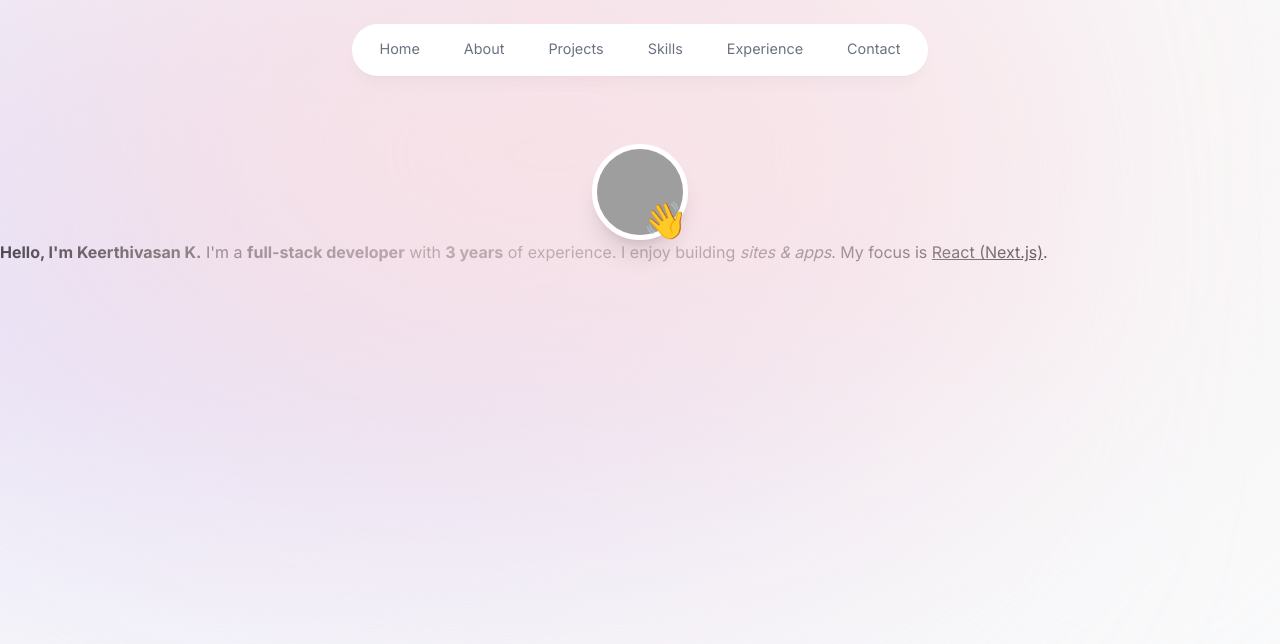
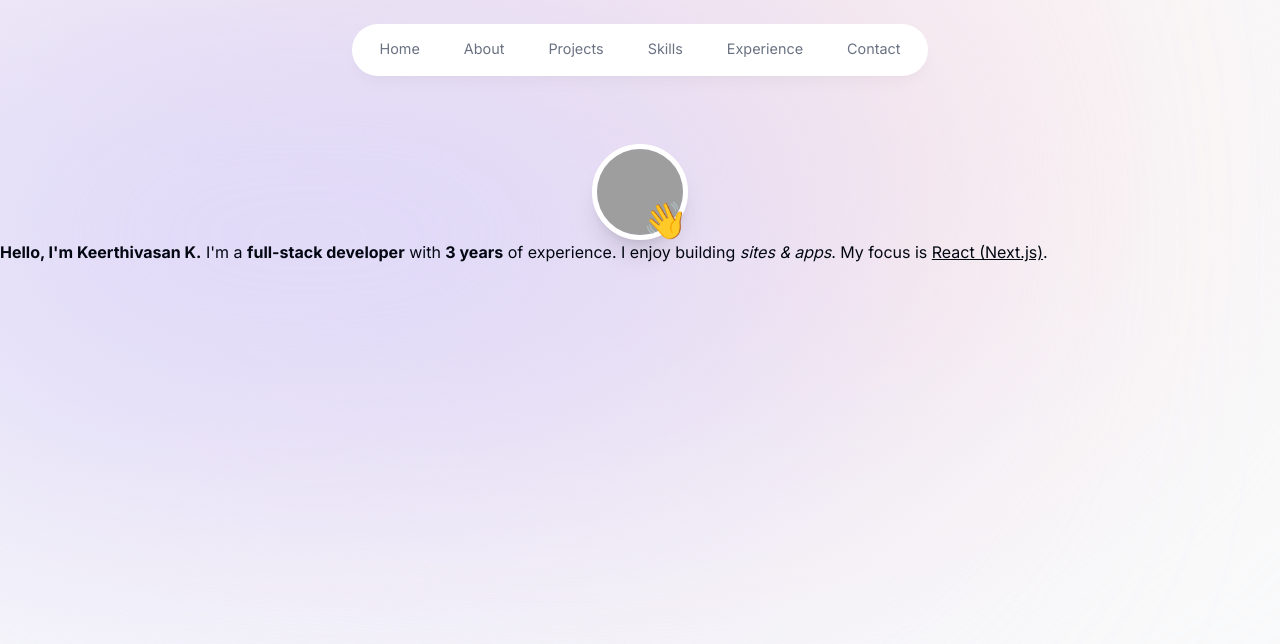
Before and after one commit to keerthivasandev/portfolio, a Next.js app: page / in a window 1280 px wide. Shown: the top 644 px of the page. Built offline with nearby package versions, Linux system fonts and the light colour scheme; grey boxes are pictures that could not be loaded.

Commit message:
Layout Z index added and Updated

```diff
--- a/app/layout.tsx
+++ b/app/layout.tsx
@@ -19,8 +19,8 @@
   return (
     <html lang="en">
       <body className={`${inter.className} bg-gray-50 text-gray-950 pt-28 sm:pt-36`}>
-        <div className="bg-[#fbe2e3] absolute top-[-6rem] right-[11rem] h-[31.25rem] w-[31.25rem] rounded-full blur-[10rem] sm:w-[68.75rem]"/>
-        <div className="bg-[#dbd7fb] absolute top-[-1rem] -z-10 left-[-35rem] h-[31.25rem] w-[31.25rem] rounded-full blur-[10rem] sm:w-[68.75rem] md:left-[-33rem] lg:left-[-28rem] xl:left-[-15rem] 2xl:left-[-5rem]"/>
+        <div className="bg-[#fbe2e3] absolute top-[-6rem] -z-10 right-[11rem] h-[31.25rem] w-[31.25rem] rounded-full blur-[10rem] sm:w-[68.75rem]"></div>
+        <div className="bg-[#dbd7fb] absolute top-[-1rem] -z-10 left-[-35rem] h-[31.25rem] w-[31.25rem] rounded-full blur-[10rem] sm:w-[68.75rem] md:left-[-33rem] lg:left-[-28rem] xl:left-[-15rem] 2xl:left-[-5rem]"></div>
         <Header />
         {children}
       </body>
```
